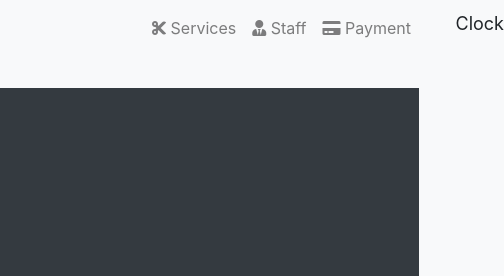
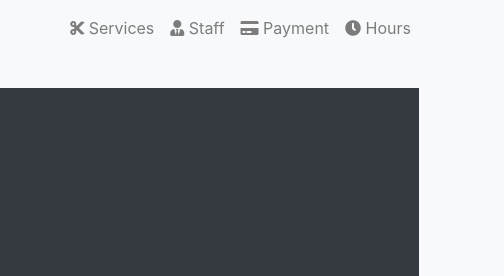
Before and after one commit to SEG3125-A/Lab5_Group16, a plain HTML site: page index.html in a window 1280 px wide. Shown: the top 276 px of the page, 776-1280 px from the left. Drawn offline with nearby package versions, Linux system fonts and the light colour scheme.

Commit message:
added clock icon into navbar and brings to store hours section

```diff
--- a/index.html
+++ b/index.html
@@ -13,7 +13,7 @@
 
 <body>
 </style>
-<div id="clock">Clock</div>
+<!--<div id="clock">Clock</div>-->
 <nav class="navbar navbar-expand-lg navbar-light bg-light">
     <div class="container">
         <a class="navbar-brand" href="#">Barber King</a>
@@ -31,6 +31,9 @@
                 </li>
                 <li class="nav-item">
                     <a class="nav-link" href="#payment"><i class="fas fa-credit-card"></i> Payment</a>
+                </li>
+                <li class="nav-item">
+                    <a class="nav-link" href="#hours"><i class="fas fa-clock"></i> Hours</a>
                 </li>
             </ul>
         </div>
@@ -313,7 +316,7 @@
 
 </script>
 
-<footer style="text-align: center;">
+<footer style="text-align: center;" id="hours">
     <ul style="list-style-type: none; padding: 0; margin: 0;">
         <li style="font-weight: bold; font-size: 18px;">Hours of Operation:</li>
         <li>Monday: 09:30 AM - 7:30 PM</li>
```
